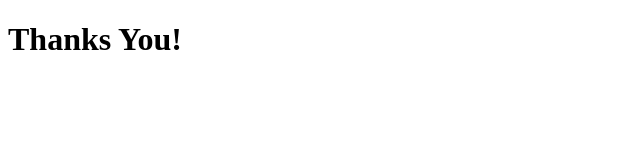
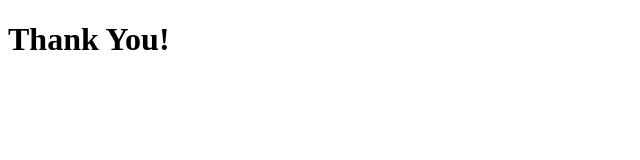
Before and after one commit to rahitash/personal-site, a plain HTML site: page thank_you.html in a window 1280 px wide. Shown: the full height of the page, 0-640 px from the left. Drawn offline with Linux system fonts and the light colour scheme.

Commit message:
Update thank_you.html

```diff
--- a/thank_you.html
+++ b/thank_you.html
@@ -2,9 +2,9 @@
 <html lang="en" dir="ltr">
   <head>
     <meta charset="utf-8">
-    <title>Thanks You</title>
+    <title>Thank You</title>
   </head>
   <body>
-    <h1>Thanks You!</h1>
+    <h1>Thank You!</h1>
   </body>
 </html>
```
